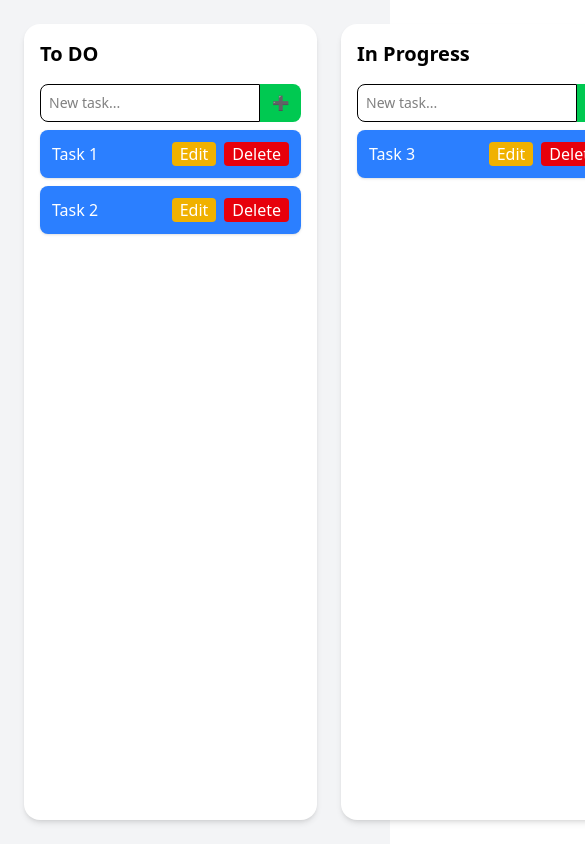
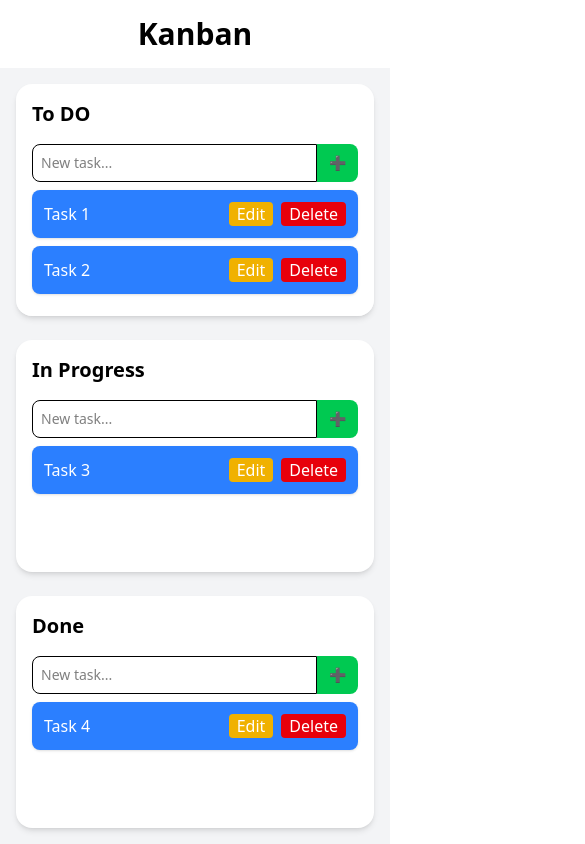
Before and after one commit to karthi1048/kanban-PWA, a React (Vite) app: page / in a window 390 px wide. Shown: the top 844 px of the page, 585 px wide, since content can reach past the window. Built offline with nearby package versions, Linux system fonts and the light colour scheme.

Commit message:
introduced basic responsiveness

```diff
--- a/src/App.jsx
+++ b/src/App.jsx
@@ -188,11 +188,11 @@ export default function App() {
   }
 
   return (
-    <>
-      {/* <h1 className='text-3xl m-4 font-bold'>Kanban</h1> */}
+    <div className='flex flex-col h-screen'>
+      <h1 className='text-3xl m-4 font-semibold text-center'>Kanban</h1>
 
       {/* Board */}
-      <div className='flex h-screen bg-gray-100 p-6 gap-6'>
+      <div className='flex flex-col md:flex-row h-screen bg-gray-100 p-4 md:p-6 gap-6'>
         {/* Get [key, value], destructure as [col, tasks] & return div for each column*/}
         { Object.entries(board).map(([col, tasks]) => (
           // Columns
@@ -208,8 +208,9 @@ export default function App() {
             onDragLeave={ () => setDragOverCol(null)}
             onTouchMove={ handleTouchMove }                   // highlight column on touch & ghost move
             onTouchEnd={ handleTouchEnd }                     // drop the column by global detection
-            className={`flex-1 rounded-2xl shadow-md p-4 transition-colors
+            className={`flex-1 rounded-2xl shadow-md p-4 transition-colors max-h-[80vh] overflow-y-auto
               ${dragOverCol === col ? "bg-blue-100" : "bg-white"}`}>
+            {/* Due to "overflow-y-auto" each column will have independent scrolls, when tasks overflow their column div site */}
             <h2 className='text-xl font-bold mb-4'>{col}</h2>
             {/* AddTask below each input */}
             <AddTask onAdd={ (text) => handleAddTask(col, text) }/>
@@ -241,6 +242,6 @@ export default function App() {
           </div>
         )}
       </div>
-    </>
+    </div>
   )
 };
--- a/src/components/Task.jsx
+++ b/src/components/Task.jsx
@@ -31,9 +31,9 @@ export default function Task({ task, col, onEdit, onDelete, onDragStart, onTouch
             onTouchStart={ () => onTouchStart(task, col) }          // pick the task
             className="p-3 mb-2 bg-blue-500 text-white rounded-lg shadow cursor-move flex justify-between items-center">
             { isEditing ? (
-                <div className="flex gap-2 w-full">
+                <div className="flex gap-2">
                     <input
-                    className="flex-1 px-2 rounded text-black"
+                    className="flex-1 px-2 rounded text-white w-full"
                     value={ editText }
                     onChange={ (e) => setEditText(e.target.value) }/>
                     <button
@@ -52,12 +52,12 @@ export default function Task({ task, col, onEdit, onDelete, onDragStart, onTouch
                     <span>{ task.text }</span>
                     <div className="flex gap-2 ml-2">
                         <button
-                            className="bg-yellow-500 px-2 rounded"
+                            className="bg-yellow-500 px-2 rounded hover:bg-yellow-700"
                             onClick={ () => setIsEditing(true) }>
                             Edit
                         </button>
                         <button
-                            className="bg-red-600 px-2 rounded"
+                            className="bg-red-600 px-2 rounded hover:bg-red-700"
                             onClick={ () => setShowConfirm(true) }>
                             Delete
                         </button>
--- a/vite.config.js
+++ b/vite.config.js
@@ -3,7 +3,6 @@ import { VitePWA } from "vite-plugin-pwa"
 import react from '@vitejs/plugin-react'
 import tailwindcss from '@tailwindcss/vite'
 
-// https://vite.dev/config/
 export default defineConfig({
   plugins: [
     react(),
```
